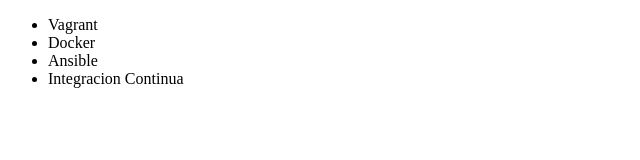
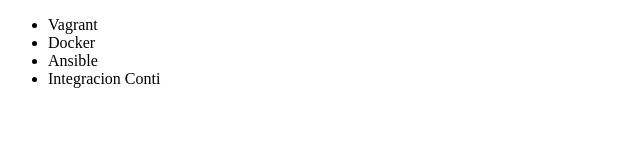
Before and after one commit to FrancoBarbuio/git-alura, a plain HTML site: page index.html in a window 1280 px wide. Shown: the full height of the page, 0-640 px from the left. Drawn offline with Linux system fonts and the light colour scheme.

Commit message:
correcion

```diff
--- a/index.html
+++ b/index.html
@@ -9,7 +9,7 @@
             <li>Vagrant</li>
             <li>Docker</li>
             <li>Ansible</li>
-            <li>Integracion Continua</li>
+            <li>Integracion Conti</li>
         </ul>
     </body>
 </html>
```
